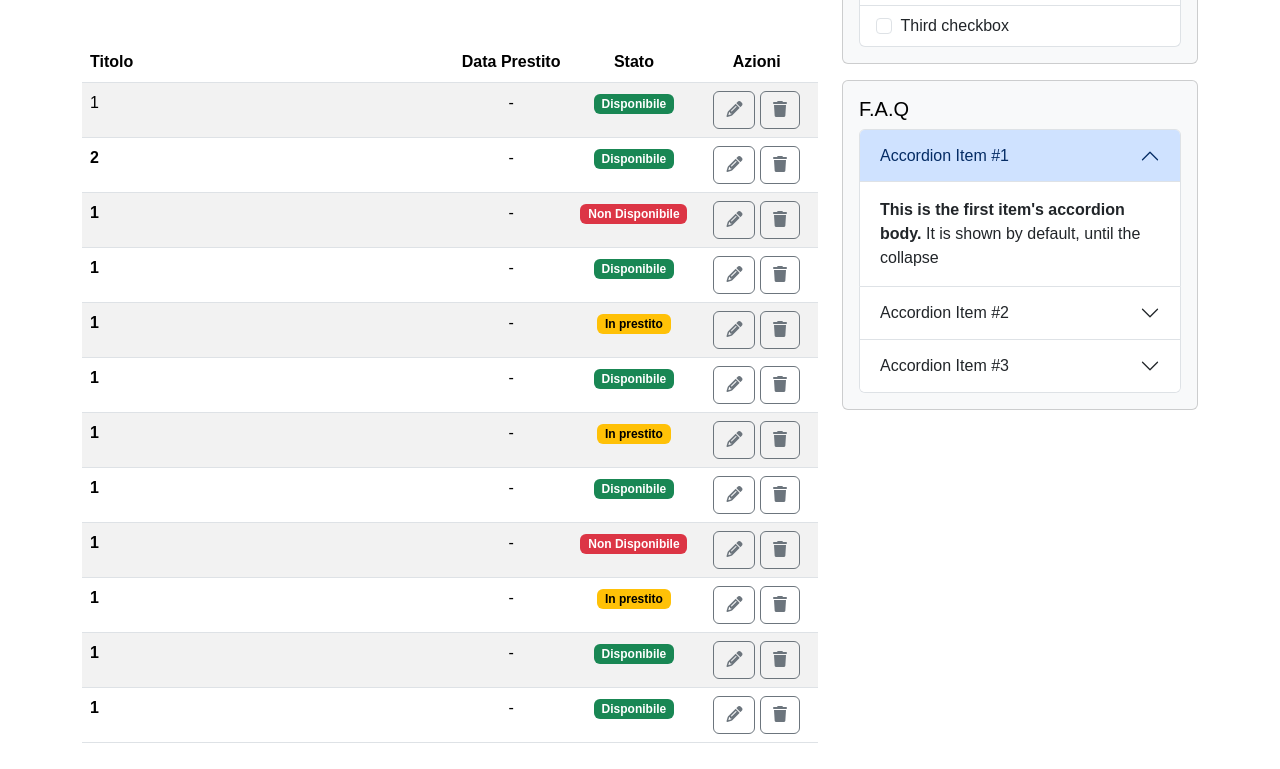
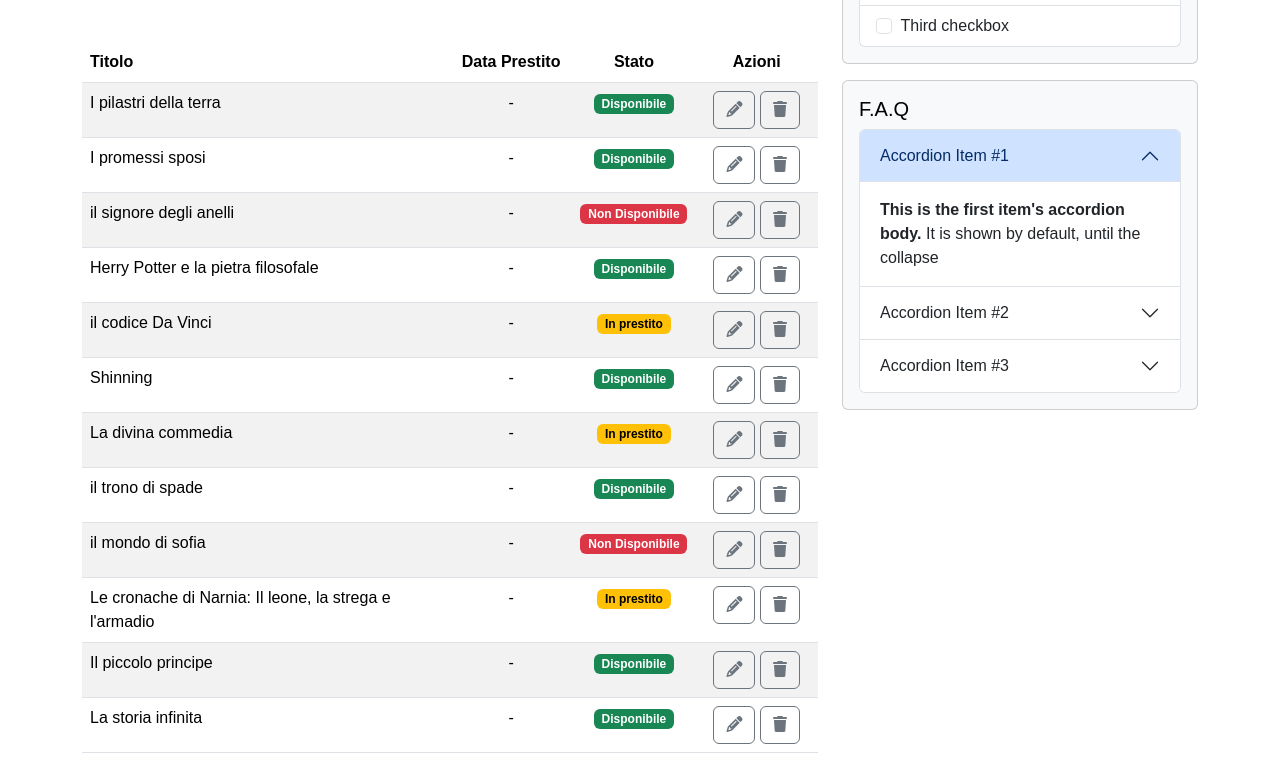
Before and after one commit to abrenga/html-css-bootstrap-dashboard, a plain HTML site: page index.html in a window 1280 px wide. Shown: the part 220-989 px from the top of the page. Drawn offline with nearby package versions, Linux system fonts and the light colour scheme.

Commit message:
update: entered the title of the books

```diff
--- a/index.html
+++ b/index.html
@@ -42,7 +42,7 @@
                         </li>
                     </ul>
                     <form class="d-flex" role="Cerca">
-                        <input class="form-control me-2 " style="background-color: beige;" placeholder="Cerca"
+                        <input class="form-control me-2 " style="background-color: rgb(253, 253, 250);" placeholder="Cerca"
                             aria-label="Cerca">
                         <button type="button" class="btn btn-outline-light">Cerca</button>
                     </form>
@@ -74,7 +74,7 @@
                                 </thead>
                                 <tbody>
                                     <tr>
-                                        <td class="text-start" scope="row">1</th>
+                                        <td class="text-start" scope="row">I pilastri della terra</th>
                                         <td>-</td>
                                         <td><span class="badge text-bg-success">Disponibile</span></td>
                                         <td>
@@ -85,7 +85,7 @@
                                         </td>
                                     </tr>
                                     <tr>
-                                        <th class="text-start" scope="row">2</th>
+                                        <td class="text-start" scope="row">I promessi sposi</td>
                                         <td>-</td>
                                         <td><span class="badge text-bg-success">Disponibile</span></td>
                                         <td>
@@ -96,7 +96,7 @@
                                         </td>
                                     </tr>
                                     <tr>
-                                        <th class="text-start" scope="row">1</th>
+                                        <td class="text-start" scope="row">il signore degli anelli</td>
                                         <td>-</td>
                                         <td><span class="badge text-bg-danger">Non Disponibile</span></td>
                                         <td>
@@ -107,7 +107,7 @@
                                         </td>
                                     </tr>
                                     <tr>
-                                        <th class="text-start" scope="row">1</th>
+                                        <td class="text-start" scope="row">Herry Potter e la pietra filosofale</td>
                                         <td>-</td>
                                         <td><span class="badge text-bg-success">Disponibile</span></td>
                                         <td>
@@ -118,7 +118,7 @@
                                         </td>
                                     </tr>
                                     <tr>
-                                        <th class="text-start" scope="row">1</th>
+                                        <td class="text-start" scope="row">il codice Da Vinci</td>
                                         <td>-</td>
                                         <td><span class="badge text-bg-warning">In prestito</span></td>
                                         <td>
@@ -129,7 +129,7 @@
                                         </td>
                                     </tr>
                                     <tr>
-                                        <th class="text-start" scope="row">1</th>
+                                        <td class="text-start" scope="row">Shinning</td>
                                         <td>-</td>
                                         <td><span class="badge text-bg-success">Disponibile</span></td>
                                         </td>
@@ -141,7 +141,7 @@
                                         </td>
                                     </tr>
                                     <tr>
-                                        <th class="text-start" scope="row">1</th>
+                                        <td class="text-start" scope="row">La divina commedia</d>
                                         <td>-</td>
                                         <td><span class="badge text-bg-warning">In prestito</span></td>
                                         <td>
@@ -152,7 +152,7 @@
                                         </td>
                                     </tr>
                                     <tr>
-                                        <th class="text-start" scope="row">1</th>
+                                        <td class="text-start" scope="row">il trono di spade</td>
                                         <td>-</td>
                                         <td><span class="badge text-bg-success">Disponibile</span></td>
                                         <td>
@@ -163,7 +163,7 @@
                                         </td>
                                     </tr>
                                     <tr>
-                                        <th class="text-start" scope="row">1</th>
+                                        <td class="text-start" scope="row">il mondo di sofia</td>
                                         <td>-</td>
                                         <td><span class="badge text-bg-danger">Non Disponibile</span></td>
                                         <td>
@@ -174,7 +174,7 @@
                                         </td>
                                     </tr>
                                     <tr>
-                                        <th class="text-start" scope="row">1</th>
+                                        <td class="text-start" scope="row">Le cronache di Narnia: Il leone, la strega e l'armadio</td>
                                         <td>-</td>
                                         <td><span class="badge text-bg-warning">In prestito</span></td>
                                         <td>
@@ -185,7 +185,7 @@
                                         </td>
                                     </tr>
                                     <tr>
-                                        <th class="text-start" scope="row">1</th>
+                                        <td class="text-start" scope="row">Il piccolo principe</td>
                                         <td>-</td>
                                         <td><span class="badge text-bg-success">Disponibile</span></td>
                                         <td>
@@ -196,7 +196,7 @@
                                         </td>
                                     </tr>
                                     <tr>
-                                        <th class="text-start" scope="row">1</th>
+                                        <td class="text-start" scope="row">La storia infinita</td>
                                         <td>-</td>
                                         <td><span class="badge text-bg-success">Disponibile</span></td>
                                         <td>
```
